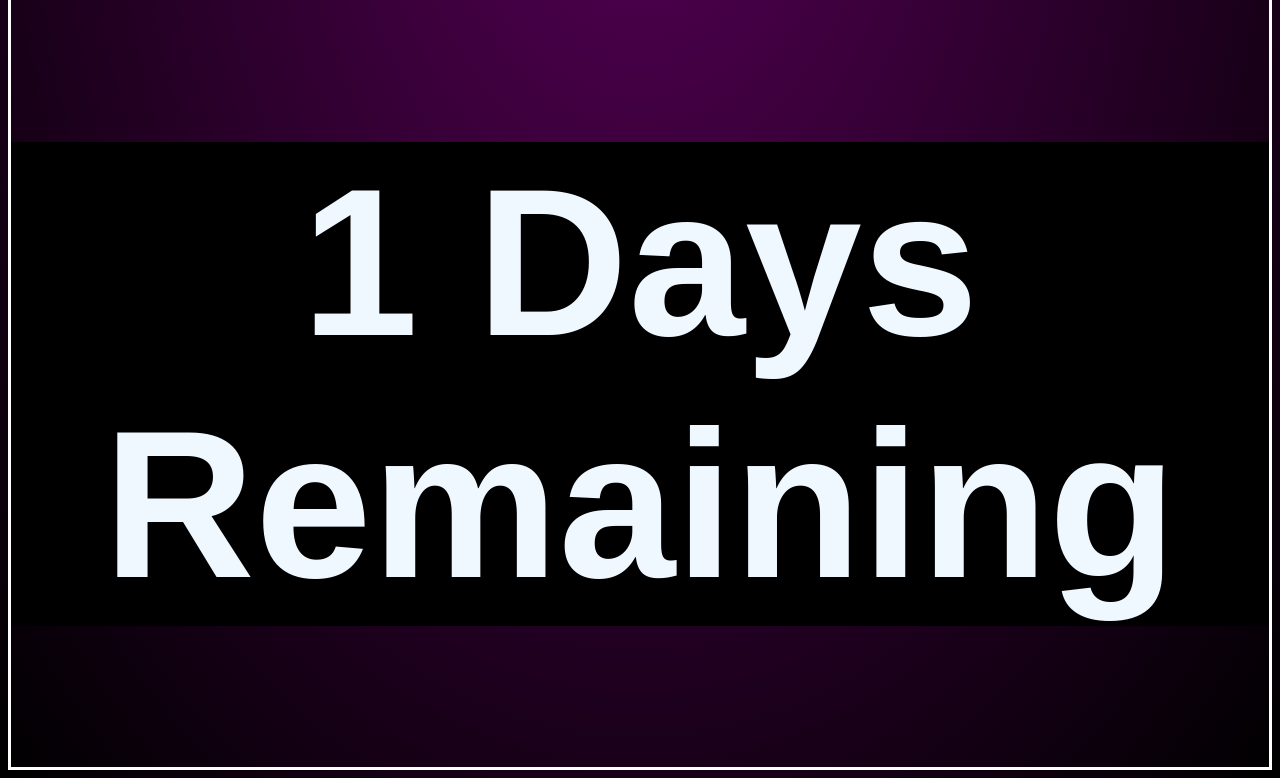
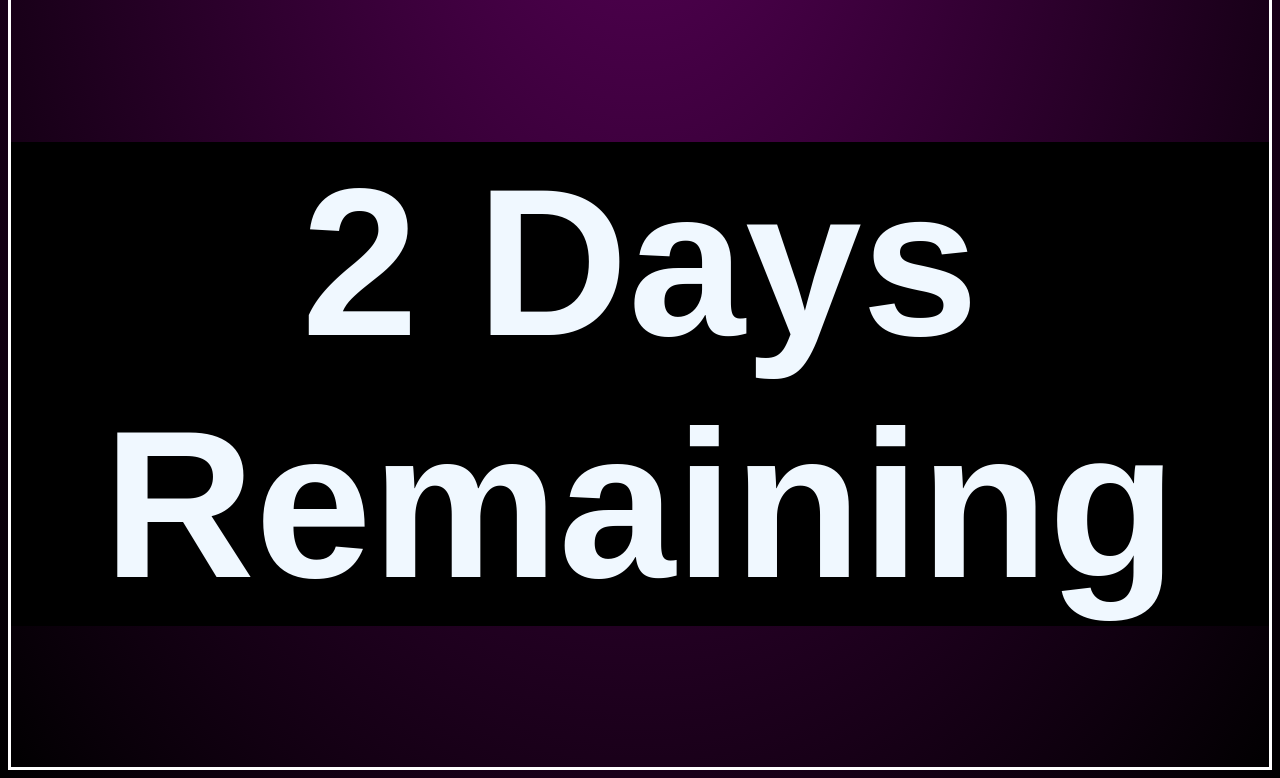
Before and after one commit to Ron0112/Calender, a plain HTML site: page index.html in a window 1280 px wide. Shown: the part 1206-1984 px from the top of the page. Drawn offline with Linux system fonts and the light colour scheme.

Commit message:
Update index.html

```diff
--- a/index.html
+++ b/index.html
@@ -82,7 +82,7 @@
         date1 = new Date();
         date2 = new Date("07/01/2023");
         Difference_In_Time = date2.getTime() - date1.getTime();
-        Difference_In_Days = Math.round(Difference_In_Time / (1000 * 3600 * 24), 0);
+        Difference_In_Days = Math.round(Difference_In_Time / (1000 * 3600 * 24), 0) + 1;
         console.log(Difference_In_Days)
         if (Difference_In_Days === 0) {
             document.getElementById("count-down").innerHTML = `It's Ooty Time`
```
